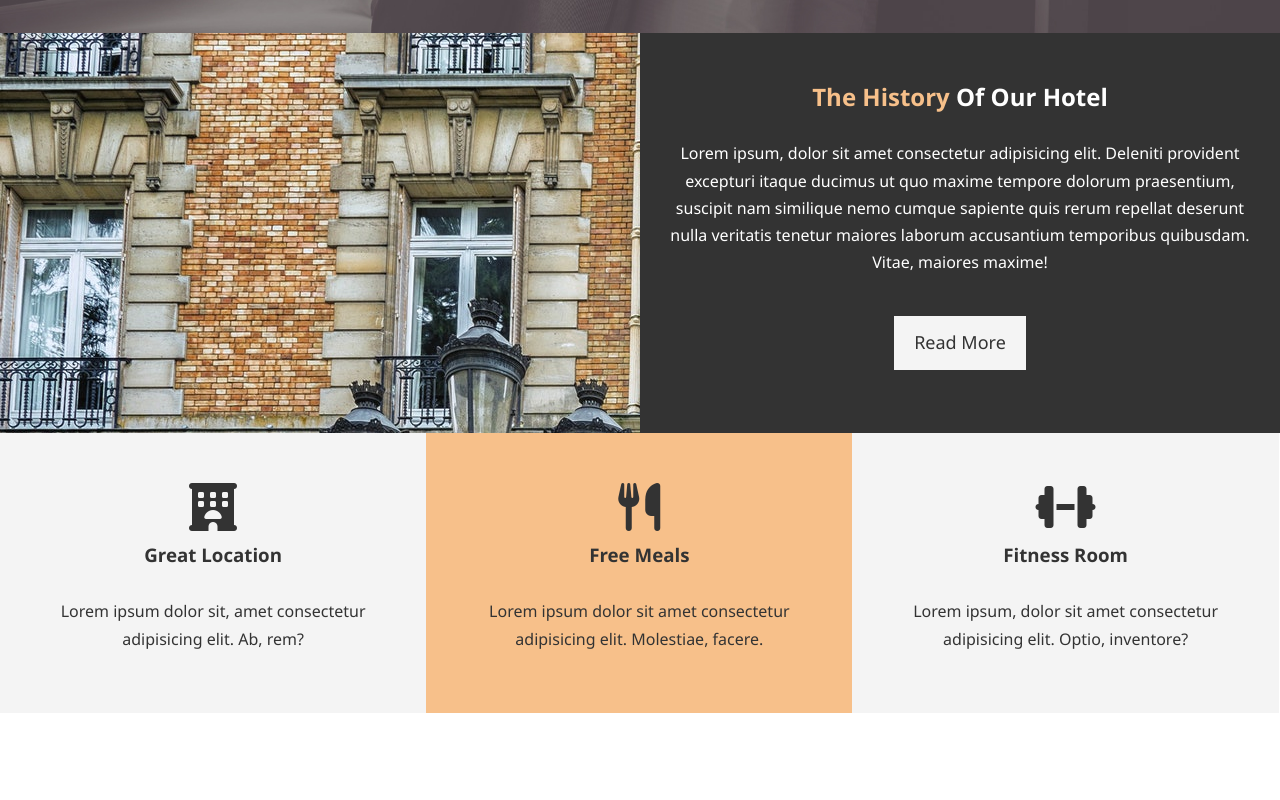
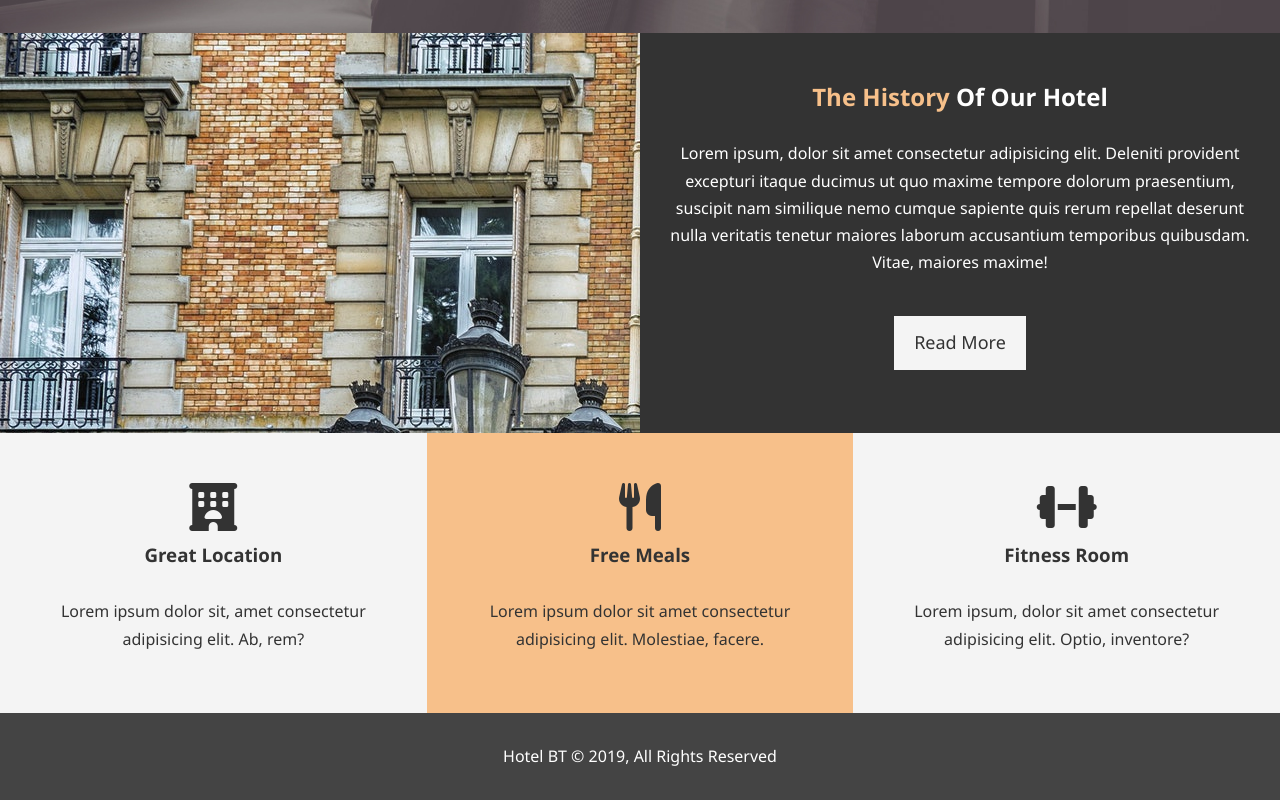
Before and after one commit to jacobsdar/Traversy-modern-html-and-css, a plain HTML site: page 3-Hotel-Website/index.html in a window 1280 px wide. Shown: the part 634-1434 px from the top of the page. Before the commit the page ends 1347 px from the top, so only its background shows below. Drawn offline with Linux system fonts and the light colour scheme.

Commit message:
Finish home page
Issues with floated boxes not filling entire height
Create footer html element
Add paragraph text to footer
Align Footer text, add lighter gray background, white color to text,padding
Add clear both floats class and add div with this class to clear overfloats

```diff
--- a/3-Hotel-Website/css/style.css
+++ b/3-Hotel-Website/css/style.css
@@ -73,6 +73,10 @@ p {
 .bg-primary {
     background: #f7c08a;
     color: #333;
+}
+
+.clr {
+    clear: both;
 }
 
 /* Navbar */
@@ -161,7 +165,8 @@ p {
 /* Features */
 .box {
     float: left;
-    width: 33.3%;
+    width: 33.333%;
+    /* height: 100%; */
     padding: 50px;
     text-align: center;
 }
@@ -169,3 +174,11 @@ p {
 .box i {
     margin-bottom: 10px;
 }
+
+/* Footer */
+#main-footer {
+    text-align: center;
+    background: #444;
+    color: #fff;
+    padding: 20px;
+}
--- a/3-Hotel-Website/index.html
+++ b/3-Hotel-Website/index.html
@@ -57,5 +57,9 @@
             <p>Lorem ipsum, dolor sit amet consectetur adipisicing elit. Optio, inventore?</p>
         </div>
     </section>
+    <div class="clr"></div>
+    <footer id="main-footer">
+        <p>Hotel BT &copy; 2019, All Rights Reserved</p>
+    </footer>
 </body>
 </html>
```
